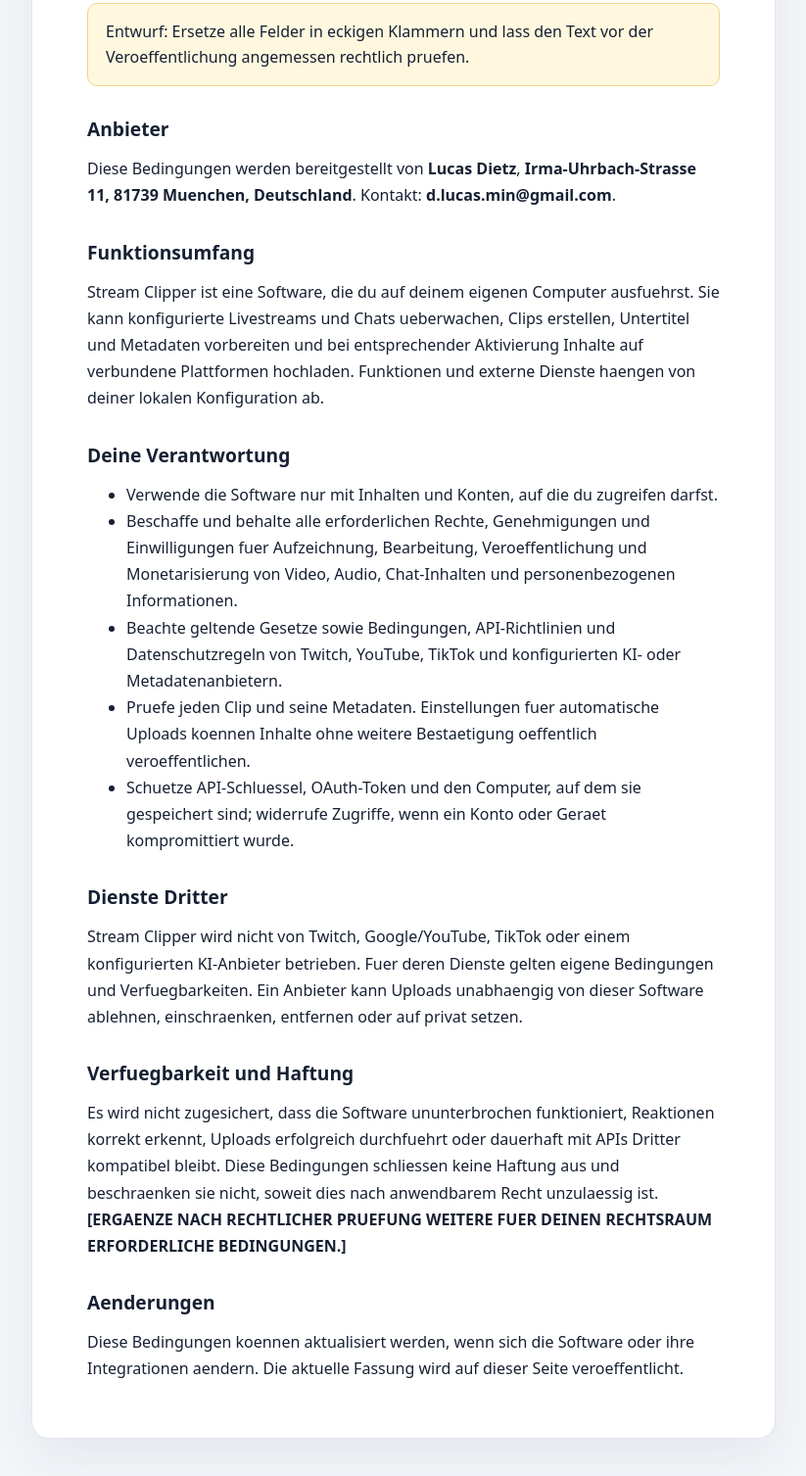
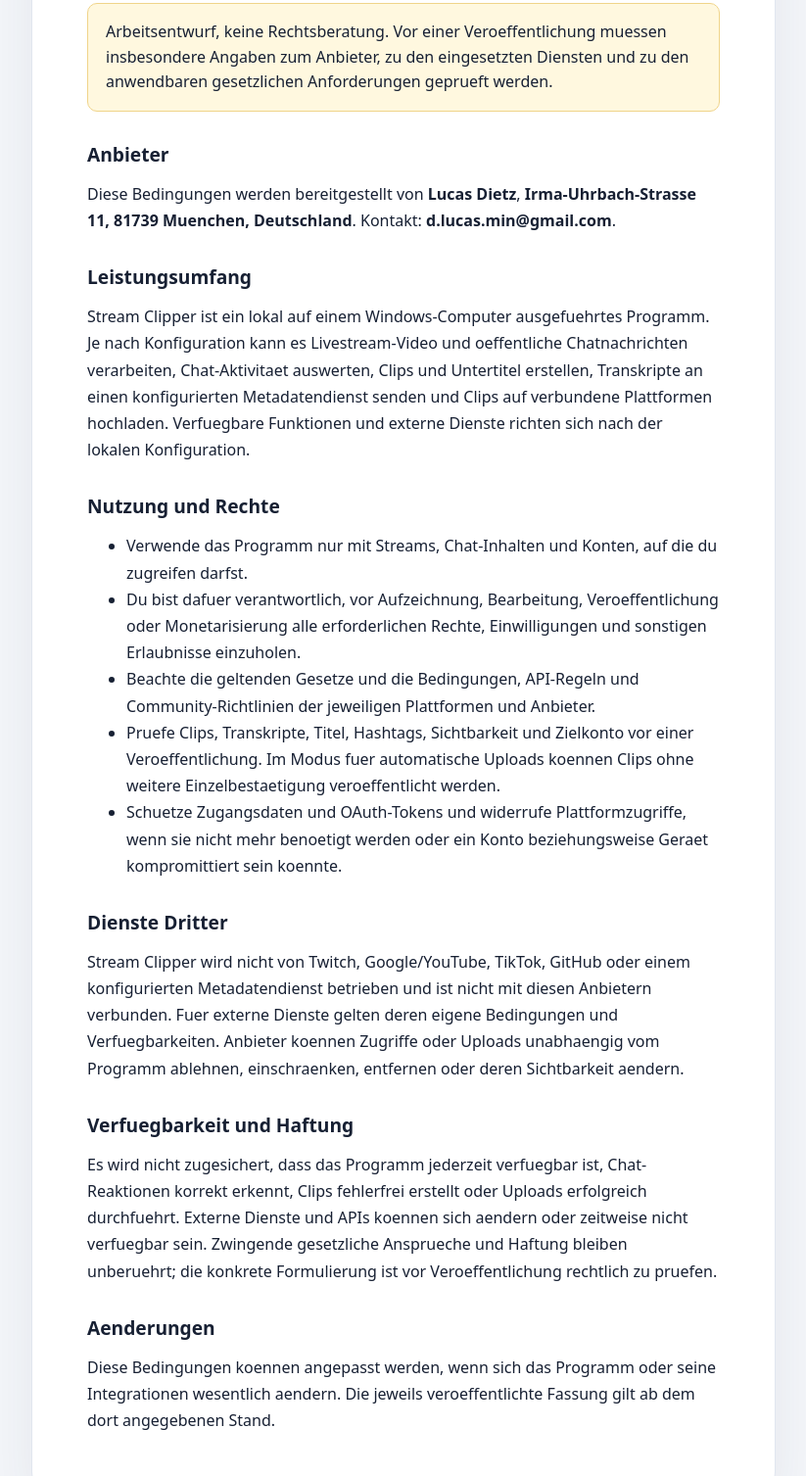
Before and after one commit to kartoffelucas57/stream-clipper-legal, a plain HTML site: page terms.html in a window 1280 px wide. Shown: the part 250-1757 px from the top of the page at 98% size, without its empty margins (228-1051 px from the left). Drawn offline with Linux system fonts and the light colour scheme.

Commit message:
Update terms.html with revised content and structure

```diff
--- a/terms.html
+++ b/terms.html
@@ -12,32 +12,32 @@
     <h1>Nutzungsbedingungen</h1>
     <p class="updated">Stand: 20.11.2026</p>
     <aside class="notice">
-      Entwurf: Ersetze alle Felder in eckigen Klammern und lass den Text vor der Veroeffentlichung angemessen rechtlich pruefen.
+      Arbeitsentwurf, keine Rechtsberatung. Vor einer Veroeffentlichung muessen insbesondere Angaben zum Anbieter, zu den eingesetzten Diensten und zu den anwendbaren gesetzlichen Anforderungen geprueft werden.
     </aside>
 
     <h2>Anbieter</h2>
     <p>Diese Bedingungen werden bereitgestellt von <strong>Lucas Dietz</strong>, <strong>Irma-Uhrbach-Strasse 11, 81739 Muenchen, Deutschland</strong>. Kontakt: <strong>d.lucas.min@gmail.com</strong>.</p>
 
-    <h2>Funktionsumfang</h2>
-    <p>Stream Clipper ist eine Software, die du auf deinem eigenen Computer ausfuehrst. Sie kann konfigurierte Livestreams und Chats ueberwachen, Clips erstellen, Untertitel und Metadaten vorbereiten und bei entsprechender Aktivierung Inhalte auf verbundene Plattformen hochladen. Funktionen und externe Dienste haengen von deiner lokalen Konfiguration ab.</p>
+    <h2>Leistungsumfang</h2>
+    <p>Stream Clipper ist ein lokal auf einem Windows-Computer ausgefuehrtes Programm. Je nach Konfiguration kann es Livestream-Video und oeffentliche Chatnachrichten verarbeiten, Chat-Aktivitaet auswerten, Clips und Untertitel erstellen, Transkripte an einen konfigurierten Metadatendienst senden und Clips auf verbundene Plattformen hochladen. Verfuegbare Funktionen und externe Dienste richten sich nach der lokalen Konfiguration.</p>
 
-    <h2>Deine Verantwortung</h2>
+    <h2>Nutzung und Rechte</h2>
     <ul>
-      <li>Verwende die Software nur mit Inhalten und Konten, auf die du zugreifen darfst.</li>
-      <li>Beschaffe und behalte alle erforderlichen Rechte, Genehmigungen und Einwilligungen fuer Aufzeichnung, Bearbeitung, Veroeffentlichung und Monetarisierung von Video, Audio, Chat-Inhalten und personenbezogenen Informationen.</li>
-      <li>Beachte geltende Gesetze sowie Bedingungen, API-Richtlinien und Datenschutzregeln von Twitch, YouTube, TikTok und konfigurierten KI- oder Metadatenanbietern.</li>
-      <li>Pruefe jeden Clip und seine Metadaten. Einstellungen fuer automatische Uploads koennen Inhalte ohne weitere Bestaetigung oeffentlich veroeffentlichen.</li>
-      <li>Schuetze API-Schluessel, OAuth-Token und den Computer, auf dem sie gespeichert sind; widerrufe Zugriffe, wenn ein Konto oder Geraet kompromittiert wurde.</li>
+      <li>Verwende das Programm nur mit Streams, Chat-Inhalten und Konten, auf die du zugreifen darfst.</li>
+      <li>Du bist dafuer verantwortlich, vor Aufzeichnung, Bearbeitung, Veroeffentlichung oder Monetarisierung alle erforderlichen Rechte, Einwilligungen und sonstigen Erlaubnisse einzuholen.</li>
+      <li>Beachte die geltenden Gesetze und die Bedingungen, API-Regeln und Community-Richtlinien der jeweiligen Plattformen und Anbieter.</li>
+      <li>Pruefe Clips, Transkripte, Titel, Hashtags, Sichtbarkeit und Zielkonto vor einer Veroeffentlichung. Im Modus fuer automatische Uploads koennen Clips ohne weitere Einzelbestaetigung veroeffentlicht werden.</li>
+      <li>Schuetze Zugangsdaten und OAuth-Tokens und widerrufe Plattformzugriffe, wenn sie nicht mehr benoetigt werden oder ein Konto beziehungsweise Geraet kompromittiert sein koennte.</li>
     </ul>
 
     <h2>Dienste Dritter</h2>
-    <p>Stream Clipper wird nicht von Twitch, Google/YouTube, TikTok oder einem konfigurierten KI-Anbieter betrieben. Fuer deren Dienste gelten eigene Bedingungen und Verfuegbarkeiten. Ein Anbieter kann Uploads unabhaengig von dieser Software ablehnen, einschraenken, entfernen oder auf privat setzen.</p>
+    <p>Stream Clipper wird nicht von Twitch, Google/YouTube, TikTok, GitHub oder einem konfigurierten Metadatendienst betrieben und ist nicht mit diesen Anbietern verbunden. Fuer externe Dienste gelten deren eigene Bedingungen und Verfuegbarkeiten. Anbieter koennen Zugriffe oder Uploads unabhaengig vom Programm ablehnen, einschraenken, entfernen oder deren Sichtbarkeit aendern.</p>
 
     <h2>Verfuegbarkeit und Haftung</h2>
-    <p>Es wird nicht zugesichert, dass die Software ununterbrochen funktioniert, Reaktionen korrekt erkennt, Uploads erfolgreich durchfuehrt oder dauerhaft mit APIs Dritter kompatibel bleibt. Diese Bedingungen schliessen keine Haftung aus und beschraenken sie nicht, soweit dies nach anwendbarem Recht unzulaessig ist. <strong>[ERGAENZE NACH RECHTLICHER PRUEFUNG WEITERE FUER DEINEN RECHTSRAUM ERFORDERLICHE BEDINGUNGEN.]</strong></p>
+    <p>Es wird nicht zugesichert, dass das Programm jederzeit verfuegbar ist, Chat-Reaktionen korrekt erkennt, Clips fehlerfrei erstellt oder Uploads erfolgreich durchfuehrt. Externe Dienste und APIs koennen sich aendern oder zeitweise nicht verfuegbar sein. Zwingende gesetzliche Ansprueche und Haftung bleiben unberuehrt; die konkrete Formulierung ist vor Veroeffentlichung rechtlich zu pruefen.</p>
 
     <h2>Aenderungen</h2>
-    <p>Diese Bedingungen koennen aktualisiert werden, wenn sich die Software oder ihre Integrationen aendern. Die aktuelle Fassung wird auf dieser Seite veroeffentlicht.</p>
+    <p>Diese Bedingungen koennen angepasst werden, wenn sich das Programm oder seine Integrationen wesentlich aendern. Die jeweils veroeffentlichte Fassung gilt ab dem dort angegebenen Stand.</p>
   </main>
 </body>
 </html>
```
